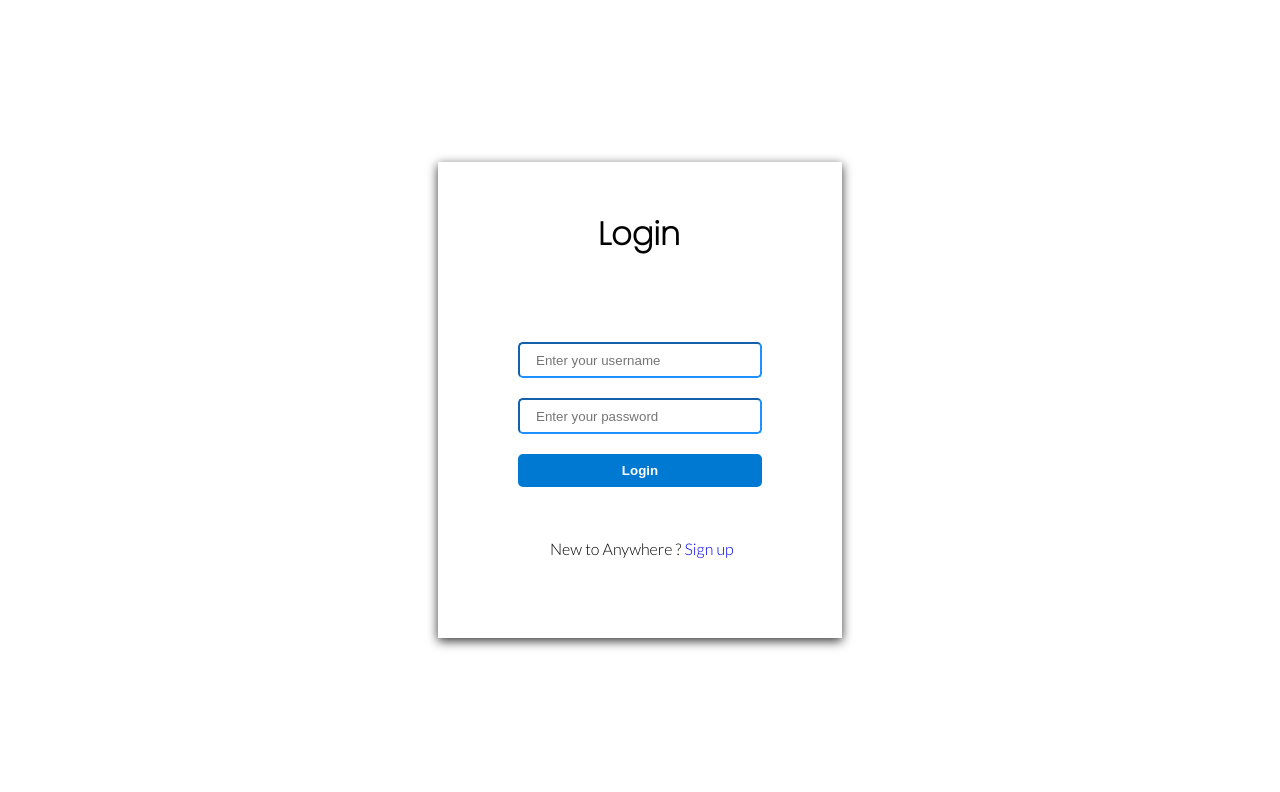
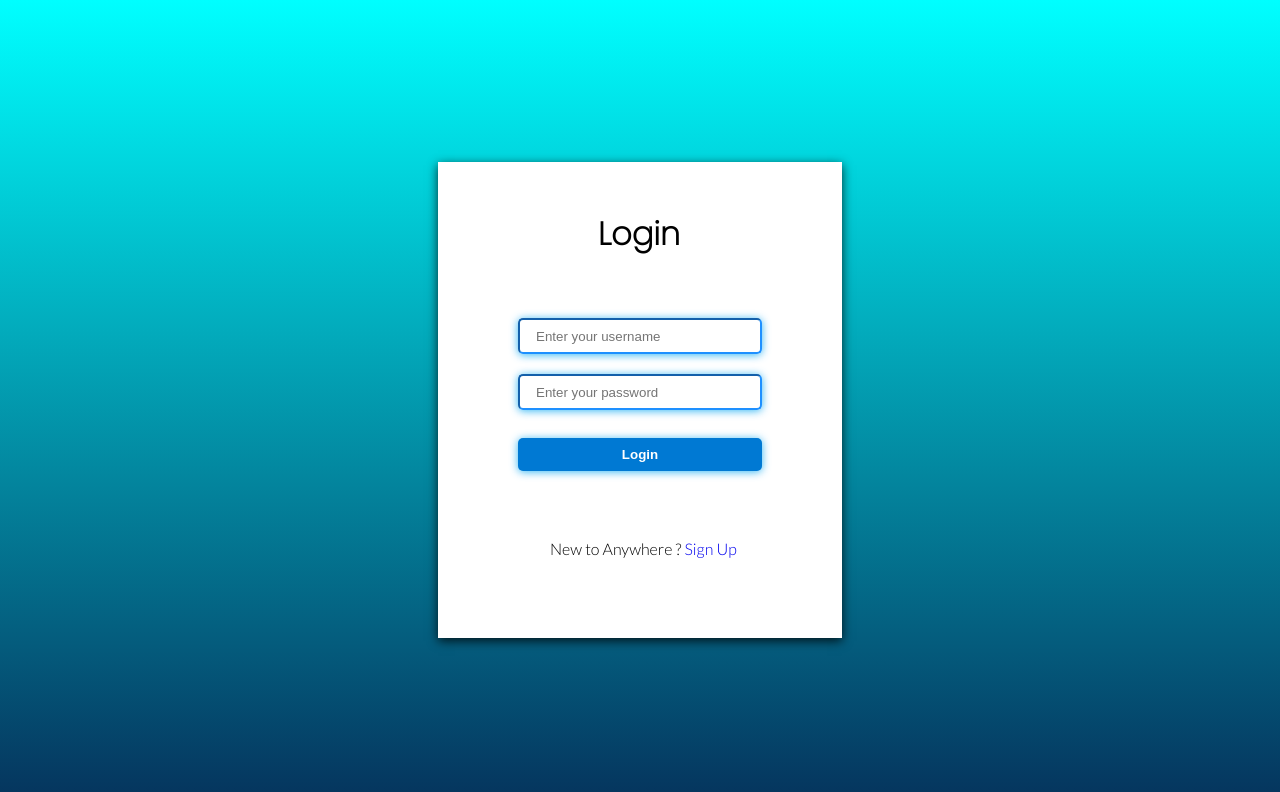
Before and after one commit to itss0urav/Anywhere-frontend, a React (Vite) app: page /login in a window 1280 px wide. Shown: the top 792 px of the page. Built offline with nearby package versions, Linux system fonts and the light colour scheme; a web font is replaced by a local one.

Commit message:
signup and login form design

```diff
--- a/src/components/Login/Login.jsx
+++ b/src/components/Login/Login.jsx
@@ -9,7 +9,7 @@ const Login = () => {
         <input type="text" placeholder='Enter your username'/>
         <input type="text" placeholder='Enter your password'/>
         <button>Login</button>
-        <span className={styles.signup}>New to Anywhere ?<Link to="/signUp" className='link'> Sign up</Link></span>
+        <span className={styles.signup}>New to Anywhere ?<Link to="/signUp" className='link'> Sign Up</Link></span>
       </form>
     </div>
   )
--- a/src/components/Login/Login.module.css
+++ b/src/components/Login/Login.module.css
@@ -3,6 +3,7 @@
     height: 100vh;
     display: grid;
     place-content: center;
+    background-image: linear-gradient(rgb(0, 255, 255), rgb(5, 52, 93));
 }
 .formWrap{
     display: flex;
@@ -10,6 +11,7 @@
     gap: 20px;
     box-shadow: 0 3px 10px rgba(0, 0, 0, 0.8);
     padding: 7rem 5rem;
+    background-image: linear-gradient(rgb(255, 255, 255),rgb(255, 255, 255));
 }
 .formWrap input{
     outline: none;
@@ -21,16 +23,24 @@
     padding: 0px 1rem;
     background-color: transparent;
     color:#000;
+    position: relative;
+    bottom: 1.5rem;
+    box-shadow: 0 1px 8px rgba(0, 165, 241, 0.8);
 }
 .formWrap button{
     padding: 9px 10px;
     border: none;
     background-color: #0079d3;
-    color: white;
+    color: rgb(255, 255, 255);
     border-radius: 5px;
     font-weight: bolder;
     cursor: pointer;
+    position: relative;
+    bottom: 1rem;
+    box-shadow: 0 1px 8px rgba(0, 165, 241, 0.8);
+
 }
+
 .loginCaption{
     position: relative;
     left: 5rem;
@@ -38,6 +48,7 @@
     font-size: 2rem;
     font-weight: bolder;
     font-family: Poppins;
+
 }
 .signup{
     font-family: Lato;
--- a/src/components/SignUp/signUp.module.css
+++ b/src/components/SignUp/signUp.module.css
@@ -3,13 +3,15 @@
     height: 100vh;
     display: grid;
     place-content: center;
+    background-image: linear-gradient(rgb(5, 52, 93),rgb(144, 255, 255));
 }
 .formWrap{
     display: flex;
     flex-direction: column;
     gap: 20px;
     box-shadow: 0 3px 10px rgba(0, 0, 0, 0.8);
-    padding: 7rem 5rem;
+    padding: 5rem 5rem;
+    background-image: linear-gradient(rgb(255, 255, 255),rgb(255, 255, 255));
 }
 .formWrap input{
     outline: none;
@@ -21,6 +23,7 @@
     padding: 0px 1rem;
     background-color: transparent;
     color:#000;
+    box-shadow: 0 1px 8px rgba(0, 165, 241, 0.8);
 }
 .formWrap button{
     padding: 9px 10px;
@@ -30,11 +33,12 @@
     border-radius: 5px;
     font-weight: bolder;
     cursor: pointer;
+    box-shadow: 0 1px 9px rgba(0, 166, 255, 0.8);
 }
 .loginCaption{
     position: relative;
     left: 4rem;
-    bottom: 4rem;
+    bottom: 2rem;
     font-size: 2rem;
     font-weight: bolder;
     font-family: Poppins;
```
